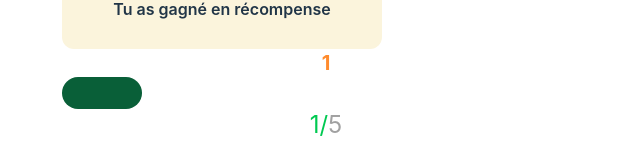
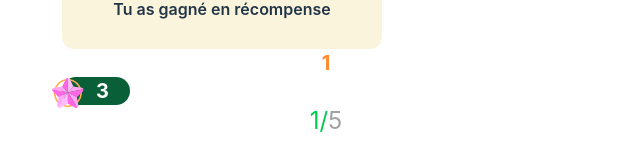
Before and after one commit to code-dev-pro/-Pidu-JCH-MLE, a React (Vite) app: page /storybook in a window 1280 px wide. Shown: the part 752-901 px from the top of the page, without its empty margins (314-954 px from the left). Built offline with nearby package versions, Linux system fonts and the light colour scheme.

Commit message:
Feature/card reward level bloc (#40)
* feat: ajout des composants picture et score selon conditions

* fix: alias

* fix: alias2

---------

Co-authored-by: HENEMAN <laurent.heneman@yahoo.fr>

```diff
--- a/src/components/card-reward-level.tsx
+++ b/src/components/card-reward-level.tsx
@@ -1,3 +1,20 @@
+import Picture from '@/components/picture'
+import Score from '@/components/score'
+
+const score = 3
+
 export default function CardGreen() {
-  return <div className="max-w-20 h-8 rounded-2xl bg-[#095F38]"></div>
+  const pictureSrc =
+    score >= 1 && score < 5 ? './Star.svg' : score <= 5 ? './Diamond.svg' : './default.svg/'
+
+  return (
+    <div className="flex gap-3 max-w-17 h-7 rounded-2xl bg-[#095F38] relative">
+      <div className="w-[32px] h-[32px] ml-[-10px]">
+        <Picture src={pictureSrc} alt="Score illustration" />
+      </div>
+      <div className="filter invert brightness-0">
+        <Score value={score} />
+      </div>
+    </div>
+  )
 }
--- a/src/pages/storybook.tsx
+++ b/src/pages/storybook.tsx
@@ -10,7 +10,6 @@ import ButtonHelp from '@/components/buttonhelp'
 import Avatar from '@/components/card-avatar'
 import ButtonWrapper from '@/components/button-cercle'
 import CustomButton from '@/components/buttonlong'
-
 
 export default function StoryBook() {
   return (
```
Also changed, not shown: public/Diamond.svg (added), public/Star.svg (added).
